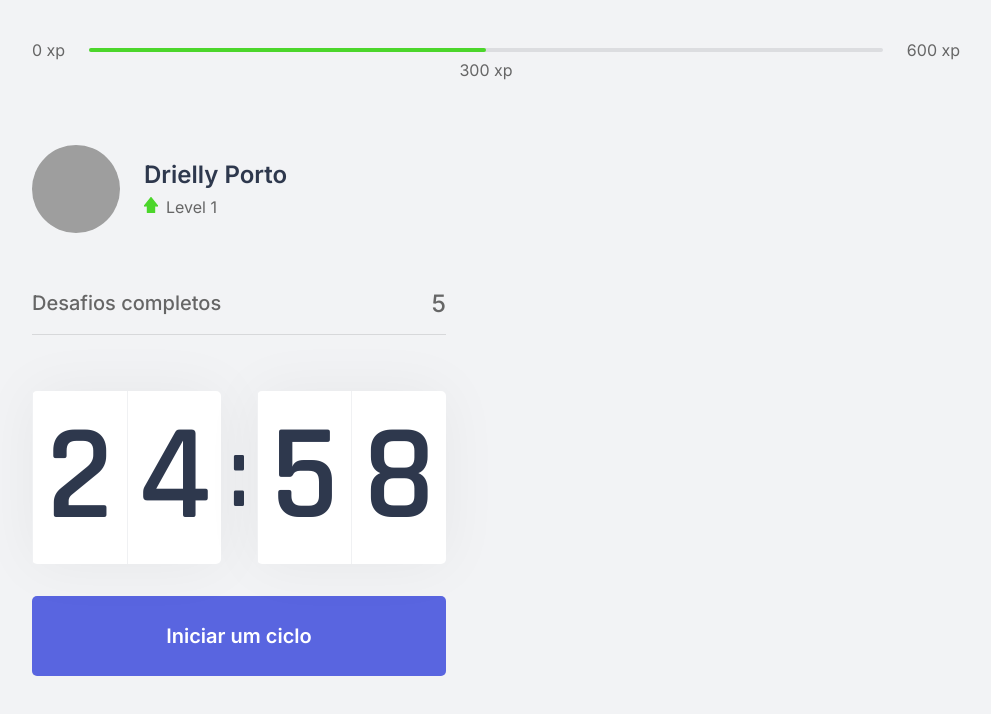
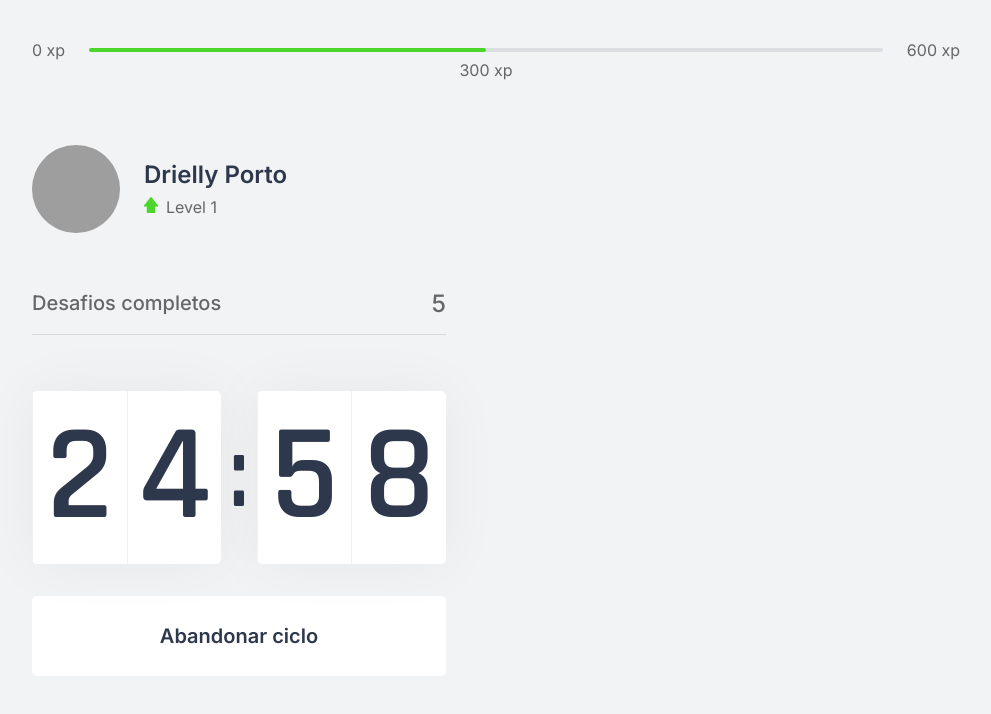
Before and after one commit to driellyps/focus-next-app, a Next.js app: page / in a window 1280 px wide. Both pictures are taken after a click on the button "Iniciar um ciclo". Shown: the top 714 px of the page, without its empty margins (144-1135 px from the left). Built offline with nearby package versions, Linux system fonts and the light colour scheme; grey boxes are pictures that could not be loaded.

Commit message:
reset countdown

```diff
--- a/src/components/Countdown.tsx
+++ b/src/components/Countdown.tsx
@@ -1,9 +1,11 @@
 import { useState, useEffect } from 'react';
 import styles from '../styles/components/Countdown.module.css'
 
+let countdownTimeout: NodeJS.Timeout;
+
 export function Countdown() {
   const [time, setTime] = useState(25 * 60);
-  const [active, setActive] = useState(false);
+  const [isActive, setIsActive] = useState(false);
 
   const minutes = Math.floor(time / 60);
   const seconds = time % 60;
@@ -12,16 +14,22 @@
   const [secondLeft, secondRight] = String(seconds).padStart(2, '0').split('');
 
   function startCountdown() {
-    setActive(true);
+    setIsActive(true);
+  }
+
+  function resetCountdown() {
+    clearTimeout(countdownTimeout)
+    setIsActive(false)
+    setTime(25 * 60)
   }
 
   useEffect(() => {
-    if(active && time > 0) {
-      setTimeout(() => {
+    if(isActive && time > 0) {
+      countdownTimeout = setTimeout(() => {
         setTime(time - 1)
       }, 1000)
     }
-  }, [active, time])
+  }, [isActive, time])
 
   return (
     <div>
@@ -37,12 +45,21 @@
         </div>
       </div>
 
-      <button
+      { isActive ? (
+        <button
         type="button"
+        className={`${styles.countdownButton} ${styles.countdownButtonActive}`}
+        onClick={resetCountdown}
+        >
+        Abandonar ciclo</button>
+      ) : (
+        <button
+        type="button"
+        className={styles.countdownButton}
         onClick={startCountdown}
-        className={styles.countdownButton}
         >
           Iniciar um ciclo</button>
+      ) }
     </div>
   )
 }
--- a/src/styles/components/Countdown.module.css
+++ b/src/styles/components/Countdown.module.css
@@ -57,3 +57,13 @@
 .countdownButton:hover {
   background: var(--blue-dark);
 }
+
+.countdownButtonActive {
+  background: var(--white);
+  color: var(--title);
+}
+
+.countdownButtonActive:hover {
+  background: var(--red);
+  color: var(--white);
+}
```
